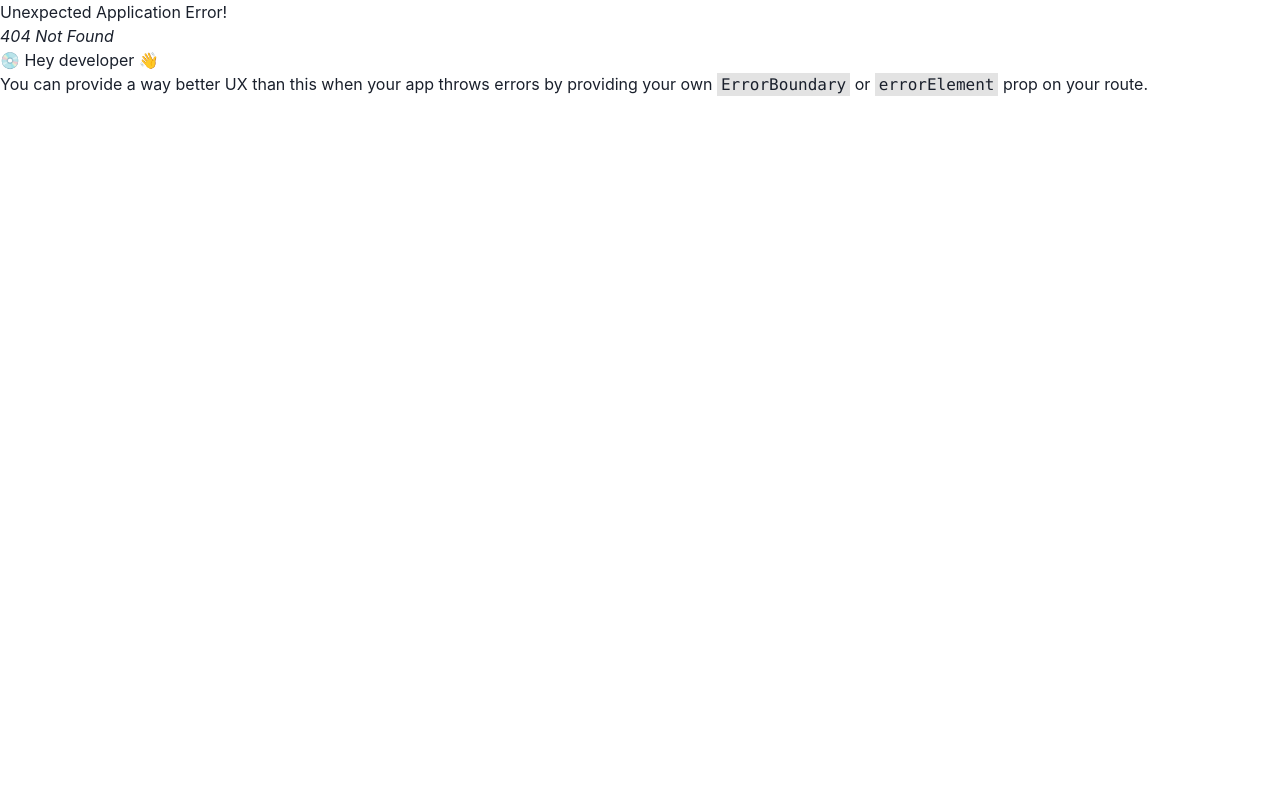
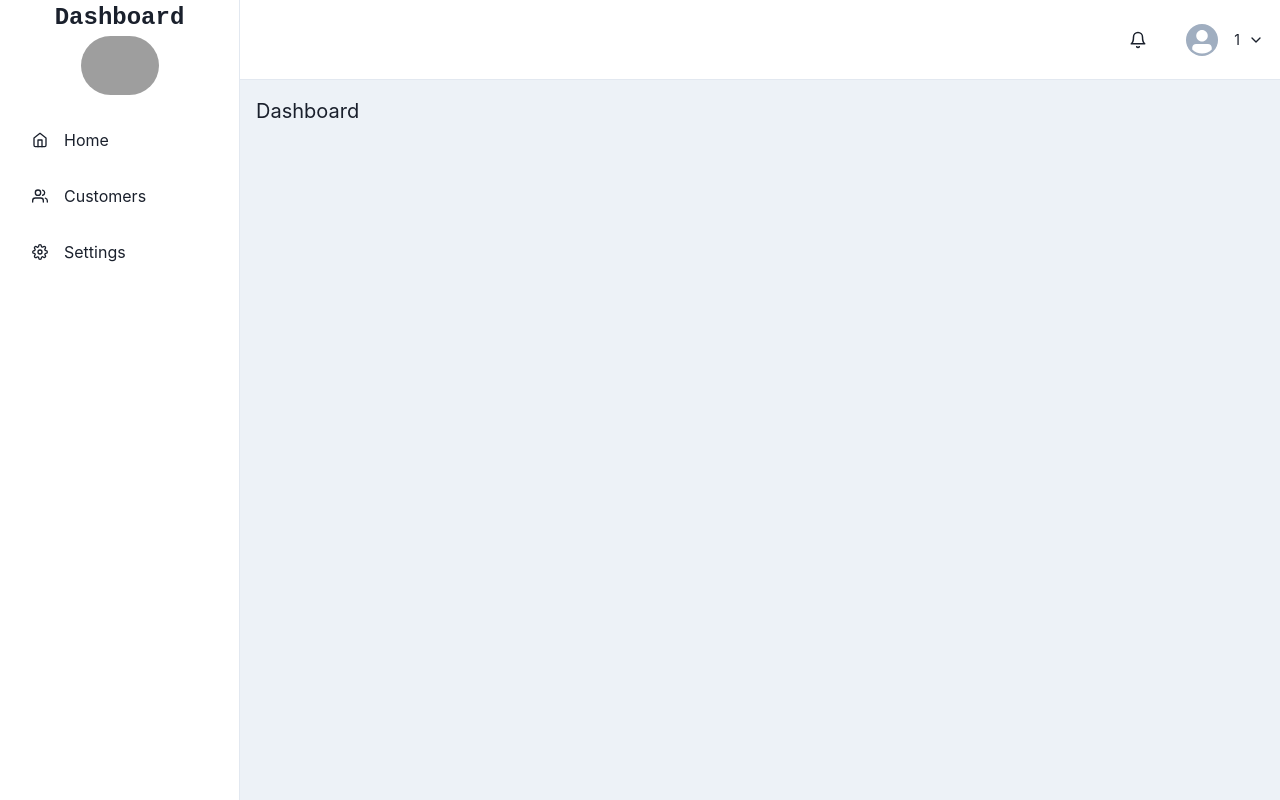
Before and after one commit to aj-howell/SimpleAPI, a React (Vite) app in the folder frontend/react/: page /dashboard/home in a window 1280 px wide. Before the commit this address had no page. Built offline with nearby package versions, Linux system fonts and the light colour scheme; sample sign-in values are in the browser's storage; grey boxes are pictures that could not be loaded.

Commit message:
improved routes

```diff
--- a/frontend/react/src/App.jsx
+++ b/frontend/react/src/Customer.jsx
@@ -7,7 +7,7 @@ import CardWithImage from './components/Card'
 import DrawerForm from './components/DrawerForm'
 import { errorNotification} from './services/notifcation'
 
-const App = ()=>
+const Customer = ()=>
 {
 	//use states allow you to use setters to define them later
 	const [customers, setCustomers]= useState([]);
@@ -105,4 +105,4 @@ return (
 		</SidebarWithHeader>
 	)
 }
-export default App
+export default Customer
--- /dev/null
+++ b/frontend/react/src/Home.jsx
@@ -0,0 +1,12 @@
+import SidebarWithHeader from './components/shared/SideBar'
+import { Text } from '@chakra-ui/react'
+
+const Home = ()=>
+{
+return (
+		<SidebarWithHeader>
+			<Text fontSize={'xl'}>Dashboard</Text>
+		</SidebarWithHeader>
+	)
+}
+export default Home
--- a/frontend/react/src/components/login/Login.jsx
+++ b/frontend/react/src/components/login/Login.jsx
@@ -113,7 +113,7 @@ const Login = ()=> {
   {
 	 if(customer)
 	 {
-		 navigate("/dashboard")
+		 navigate("/dashboard/customer")
 	 }
   })
   return (
--- a/frontend/react/src/components/register/RegisterCustomerForm.jsx
+++ b/frontend/react/src/components/register/RegisterCustomerForm.jsx
@@ -94,7 +94,7 @@ const RegisterCustomerForm = () => {
          register(customer)
          .then(res => {
 		console.log(res);
-		navigate("/")
+		navigate("/dashboard/customer")
 		})
          .catch(err =>{
 			 console.log(err);
--- a/frontend/react/src/components/shared/SideBar.jsx
+++ b/frontend/react/src/components/shared/SideBar.jsx
@@ -23,23 +23,19 @@ import {
 } from '@chakra-ui/react';
 import {
   FiHome,
-  FiTrendingUp,
-  FiCompass,
-  FiStar,
   FiSettings,
   FiMenu,
   FiBell,
   FiChevronDown,
+  FiUsers
 } from 'react-icons/fi';
 import { useAuth } from '../context/AuthContext';
 import { useNavigate } from 'react-router-dom';
 
 const LinkItems = [
-  { name: 'Home', icon: FiHome },
-  { name: 'Trending', icon: FiTrendingUp },
-  { name: 'Explore', icon: FiCompass },
-  { name: 'Favourites', icon: FiStar },
-  { name: 'Settings', icon: FiSettings },
+  { name: 'Home', route: 'home' ,icon: FiHome },
+  { name: 'Customers', route: 'customer',icon: FiUsers },
+  { name: 'Settings', route: 'settings',icon: FiSettings }
 ];
 
 export default function SidebarWithHeader({
@@ -97,7 +93,7 @@ const SidebarContent = ({ onClose, ...rest }) => {
         <CloseButton display={{ base: 'flex', md: 'none' }} onClick={onClose} />
       </Flex>
       {LinkItems.map((link) => (
-        <NavItem key={link.name} icon={link.icon}>
+        <NavItem key={link.name} route={link.route} icon={link.icon}>
           {link.name}
         </NavItem>
       ))}
@@ -105,9 +101,9 @@ const SidebarContent = ({ onClose, ...rest }) => {
   );
 };
 
-const NavItem = ({ icon, children, ...rest }) => {
+const NavItem = ({ icon, route,children, ...rest }) => {
   return (
-    <Link href="#" style={{ textDecoration: 'none' }} _focus={{ boxShadow: 'none' }}>
+    <Link href={`/dashboard/${route}`}style={{ textDecoration: 'none' }} _focus={{ boxShadow: 'none' }}>
       <Flex
         align="center"
         p="4"
```
Also changed, not shown: frontend/react/src/main.jsx (+9 -3 lines), 2 other files (tests, documents, lock files or other folders).
